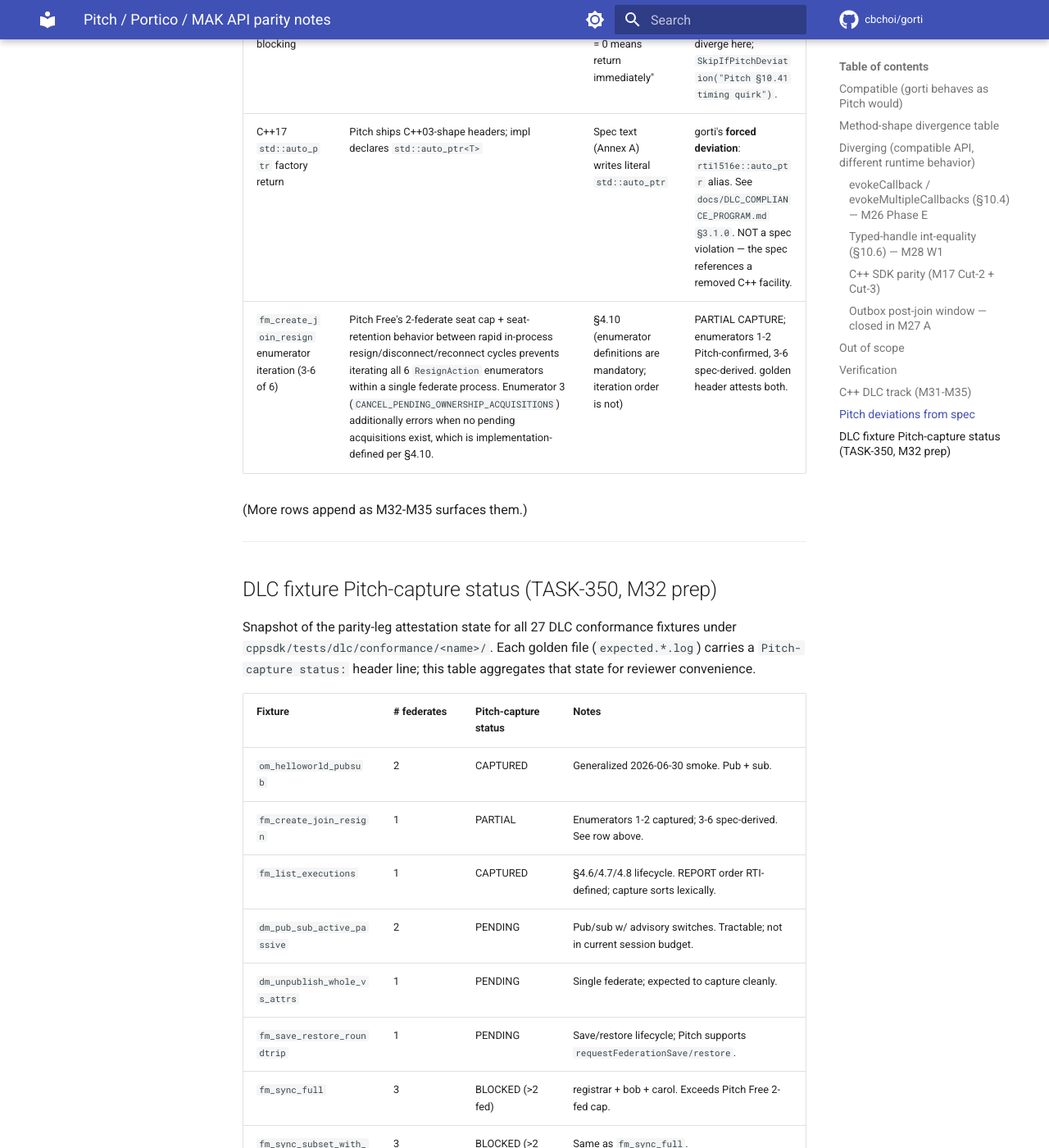
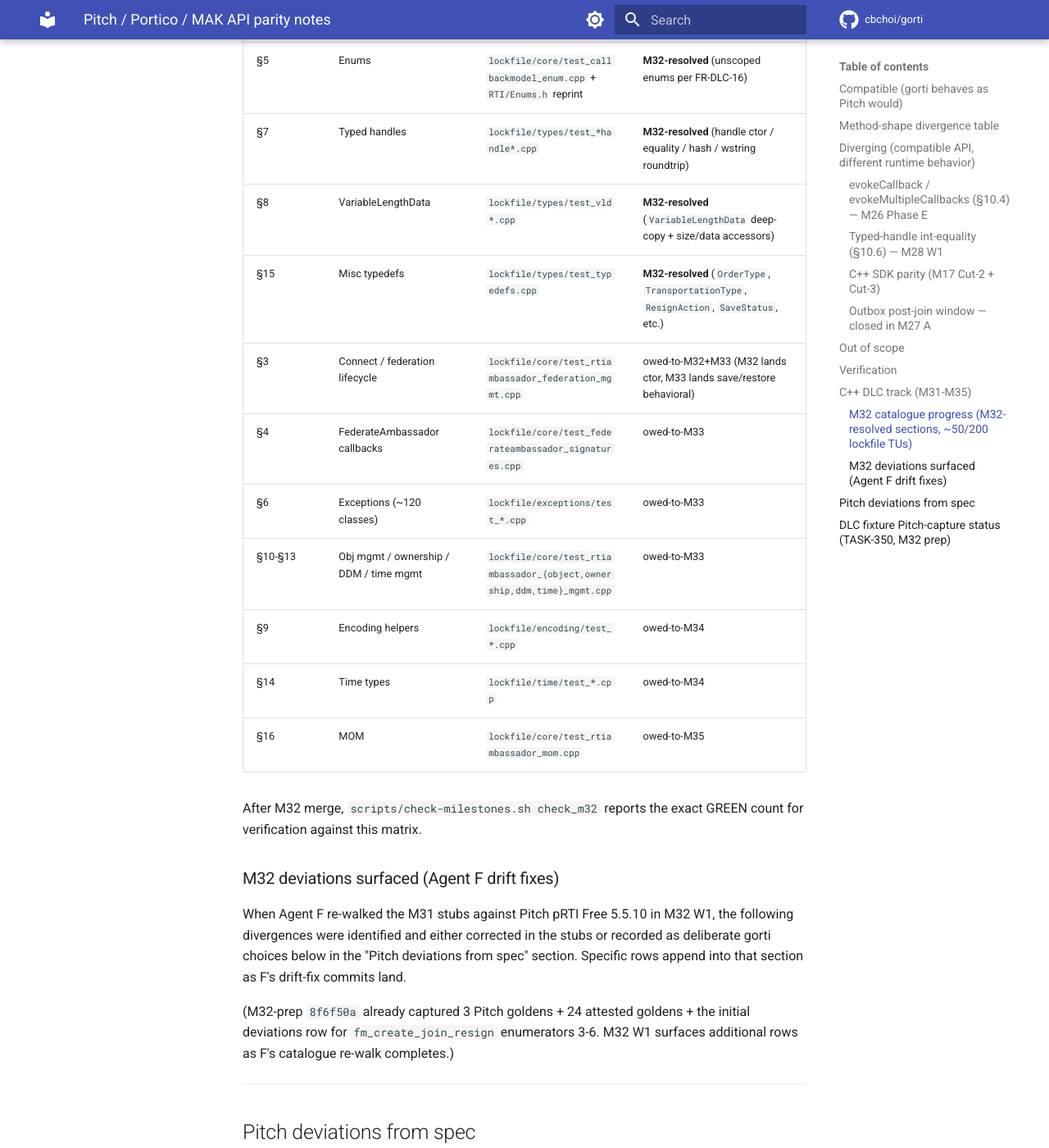
Before and after one commit to cbchoi/gorti, an MkDocs documentation site: the page built from docs/PITCH_PARITY.md, in a window 1280 px wide and 1400 px high, scrolled down 5717 px. Shown: the whole window at 82% size. Built offline with MkDocs 1.6.1 and Material for MkDocs 9.7.7, drawn with Linux system fonts in a browser that asks for light colours; comment, search, counter and statistics services are not loaded; some of the changed text lies outside the part shown.

Commit message:
M32-H: PITCH_PARITY — C++ DLC track + M32 catalogue progress matrix (TASK-H-2)
Updates the 'C++ DLC track (M31-M35)' section with the M31 closed
date (2026-07-01) and M32 in-progress status. Adds two new
subsections under the C++ DLC track:

- 'M32 catalogue progress' — table mapping the 6 M32-resolved
  catalogue sections (§1/§2/§5/§7/§8/§15) to their lockfile TU dirs,
  plus owed-to-M33/M34/M35 rows for the remaining catalogue.
- 'M32 deviations surfaced (Agent F drift fixes)' — placeholder
  pointing at the M32-prep deviation rows already captured at 8f6f50a
  (fm_create_join_resign enumerators 3-6); new rows append from F's
  drift-fix work as it lands.

The existing 'C++ column in the method-shape divergence table above
shows owed-to-M35' note is preserved — the M32 matrix is the
finer-grained tracking.

Per ralph.md M32 fan-out, Agent H scope, TASK-H-2.

```diff
--- a/docs/PITCH_PARITY.md
+++ b/docs/PITCH_PARITY.md
@@ -191,8 +191,10 @@
 The C++ SDK has its own parity track — the IEEE 1516.1-2010 DLC C++
 federate API. Parent program: `docs/DLC_COMPLIANCE_PROGRAM.md`. 153
 divergence rows enumerated in `docs/DLC_DIVERGENCE_CATALOGUE.md`.
-M31 lands the RED test scaffold (`docs/M31_DISPATCH_PLAN.md`); M32-M35
-flip slices GREEN per `docs/DLC_COMPLIANCE_PROGRAM.md §6`.
+M31 (closed 2026-07-01) lands the RED test scaffold
+(`docs/M31_DISPATCH_PLAN.md`); M32 (in progress 2026-07) flips
+catalogue §1+§2+§5+§7+§8+§15 GREEN; M33-M35 flip the remaining
+slices per `docs/DLC_COMPLIANCE_PROGRAM.md §6`.
 
 Where the Python track aims for **shape parity** with Pitch's
 `Rti1516eAmbassador` ergonomics, the C++ track aims for **strict
@@ -215,6 +217,43 @@
 
 The C++ column in the method-shape divergence table above shows
 "owed-to-M35" for every cell that the DLC track will GREEN-flip.
+
+### M32 catalogue progress (M32-resolved sections, ~50/200 lockfile TUs)
+
+Per `docs/DLC_COMPLIANCE_PROGRAM.md §6`, M32 flips these catalogue
+sections from RED→GREEN:
+
+| Catalogue § | Title | Lockfile TU dir | M32 status |
+|---|---|---|---|
+| §1 | Header layout & namespace | `lockfile/core/test_*ambassador*.cpp` paths under `cppsdk/include/RTI/` | **M32-resolved** (header tree matches Annex A) |
+| §2 | Construction & factory | `lockfile/core/test_rtiambassadorfactory.cpp`, `test_rtiambassador_connect.cpp` | **M32-resolved** (`RTIambassadorFactory().createRTIambassador()` returns `auto_ptr<RTIambassador>`) |
+| §5 | Enums | `lockfile/core/test_callbackmodel_enum.cpp` + `RTI/Enums.h` reprint | **M32-resolved** (unscoped enums per FR-DLC-16) |
+| §7 | Typed handles | `lockfile/types/test_*handle*.cpp` | **M32-resolved** (handle ctor / equality / hash / wstring roundtrip) |
+| §8 | VariableLengthData | `lockfile/types/test_vld*.cpp` | **M32-resolved** (`VariableLengthData` deep-copy + size/data accessors) |
+| §15 | Misc typedefs | `lockfile/types/test_typedefs.cpp` | **M32-resolved** (`OrderType`, `TransportationType`, `ResignAction`, `SaveStatus`, etc.) |
+| §3 | Connect / federation lifecycle | `lockfile/core/test_rtiambassador_federation_mgmt.cpp` | owed-to-M32+M33 (M32 lands ctor, M33 lands save/restore behavioral) |
+| §4 | FederateAmbassador callbacks | `lockfile/core/test_federateambassador_signatures.cpp` | owed-to-M33 |
+| §6 | Exceptions (~120 classes) | `lockfile/exceptions/test_*.cpp` | owed-to-M33 |
+| §10-§13 | Obj mgmt / ownership / DDM / time mgmt | `lockfile/core/test_rtiambassador_{object,ownership,ddm,time}_mgmt.cpp` | owed-to-M33 |
+| §9 | Encoding helpers | `lockfile/encoding/test_*.cpp` | owed-to-M34 |
+| §14 | Time types | `lockfile/time/test_*.cpp` | owed-to-M34 |
+| §16 | MOM | `lockfile/core/test_rtiambassador_mom.cpp` | owed-to-M35 |
+
+After M32 merge, `scripts/check-milestones.sh check_m32` reports the
+exact GREEN count for verification against this matrix.
+
+### M32 deviations surfaced (Agent F drift fixes)
+
+When Agent F re-walked the M31 stubs against Pitch pRTI Free 5.5.10
+in M32 W1, the following divergences were identified and either
+corrected in the stubs or recorded as deliberate gorti choices below
+in the "Pitch deviations from spec" section. Specific rows append
+into that section as F's drift-fix commits land.
+
+(M32-prep `8f6f50a` already captured 3 Pitch goldens + 24 attested
+goldens + the initial deviations row for `fm_create_join_resign`
+enumerators 3-6. M32 W1 surfaces additional rows as F's catalogue
+re-walk completes.)
 
 ---
 
```
